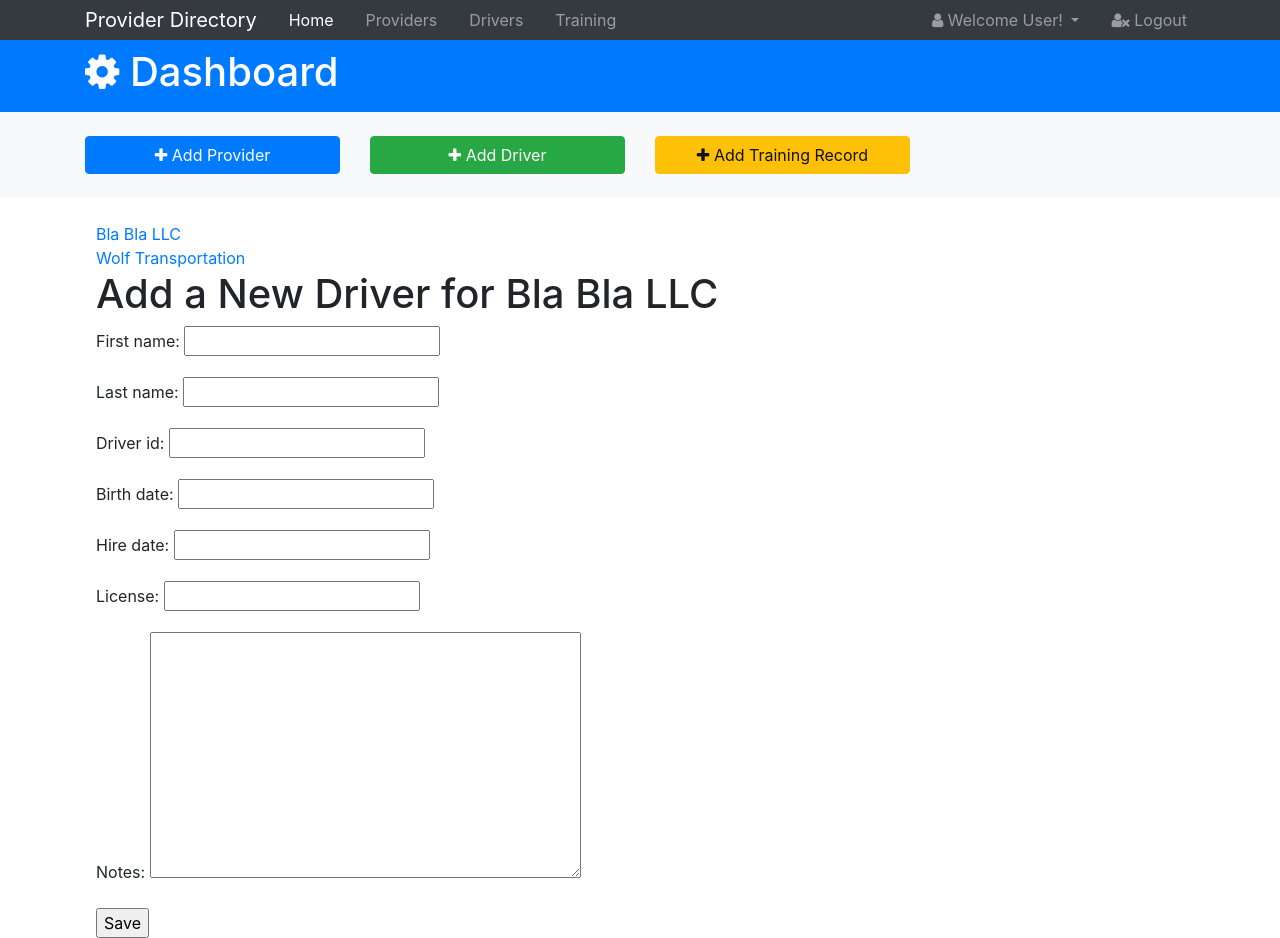
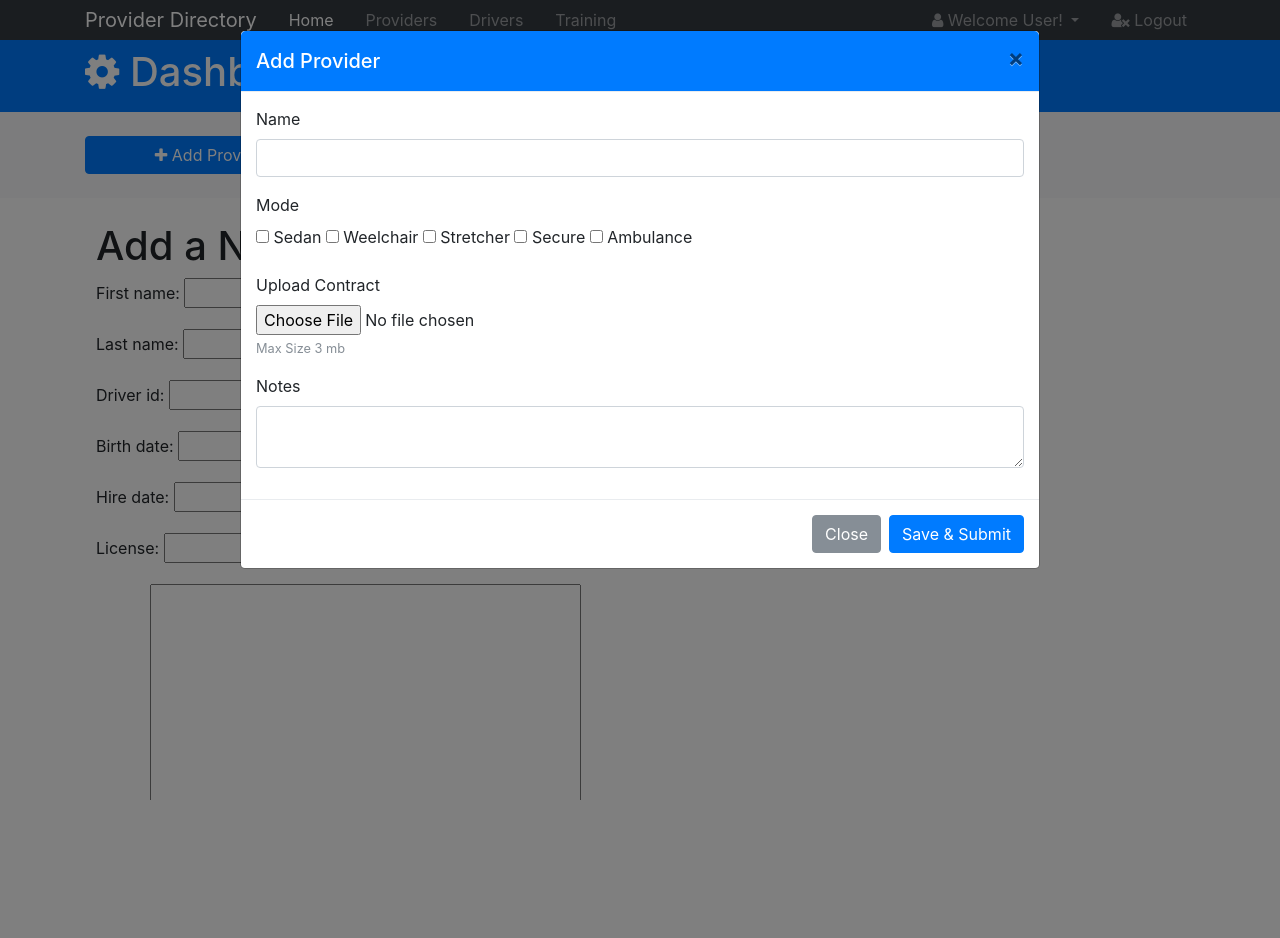
Before and after one commit to capriciash/Provider_Manager, a Django app: page /directory/1/add_driver/ in a window 1280 px wide, after a click on "Add Provider". After the commit the page ends 800 px from the top, so only its background shows below. Run offline with Django 3.2, Linux system fonts and the light colour scheme; a user stored in the database is signed in; data comes from the database, SQL or seed files in the repository; some libraries are stand-ins or nearby versions.

Commit message:
add buttons and modals

```diff
--- a/templates/layout.html
+++ b/templates/layout.html
@@ -8,15 +8,10 @@
     <title>{% block title %}{% endblock %}</title>
     <link rel="stylesheet" href="{% static 'css/styles.css' %}">
     <link rel="stylesheet" href="{% static 'bootstrap/bootstrap.css' %}">
-    <link href="https://maxcdn.bootstrapcdn.com/font-awesome/4.7.0/css/font-awesome.min.css"
-          rel="stylesheet"
-          integrity="sha384-wvfXpqpZZVQGK6TAh5PVlGOfQNHSoD2xbE+QkPxCAFlNEevoEH3Sl0sibVcOQVnN"
-          crossorigin="anonymous"
-    >
+    <link href="https://maxcdn.bootstrapcdn.com/font-awesome/4.7.0/css/font-awesome.min.css" rel="stylesheet" integrity="sha384-wvfXpqpZZVQGK6TAh5PVlGOfQNHSoD2xbE+QkPxCAFlNEevoEH3Sl0sibVcOQVnN" crossorigin="anonymous">
     <script src="https://code.jquery.com/jquery-3.2.1.slim.min.js" integrity="sha384-KJ3o2DKtIkvYIK3UENzmM7KCkRr/rE9/Qpg6aAZGJwFDMVNA/GpGFF93hXpG5KkN" crossorigin="anonymous"></script>
     <script src="https://cdnjs.cloudflare.com/ajax/libs/popper.js/1.12.3/umd/popper.min.js" integrity="sha384-vFJXuSJphROIrBnz7yo7oB41mKfc8JzQZiCq4NCceLEaO4IHwicKwpJf9c9IpFgh" crossorigin="anonymous"></script>
-    <script src="https://maxcdn.bootstrapcdn.com/bootstrap/4.0.0-beta.2/js/bootstrap.min.js" integrity="sha384-alpBpkh1PFOepccYVYDB4do5UnbKysX5WZXm3XxPqe5iKTfUKjNkCk9SaVuEZflJ" crossorigin="anonymous"></script>
-    <!-- <script type="text/javascript" src="{% static 'js/bootstrap.js' %}"></script> -->
+    <script src="{% static 'js/bootstrap.min.js' %}"></script>
     {% block static %}{% endblock %}
   </head>
   <body>
@@ -93,8 +88,8 @@
             </a>
           </div>
           <div class="col-md-3">
-            <a href="#" class="btn btn-warning btn-block" data-toggle="modal" data-target="#addTrainingModal">
-              <i class="fa fa-plus"></i> Add Training Record
+            <a href="#" class="btn btn-warning btn-block" data-toggle="modal" data-target="#addUserModal">
+              <i class="fa fa-plus"></i> Add User
             </a>
           </div>
         </div>
@@ -103,13 +98,169 @@
     </section>
 
 
+    <!-- PROVIDER MODAL -->
+    <div class="modal fade" id="addProviderModal">
+      <div class="modal-dialog modal-lg">
+        <div class="modal-content">
+          <div class="modal-header bg-primary text-white">
+            <h5 class="modal-title">Add Provider</h5>
+            <button class="close" data-dismiss="modal">
+              <span>&times;</span>
+            </button>
+          </div>
+          <div class="modal-body">
+            <form>
+              <div class="form-group">
+                <label for="name">Name</label>
+                <input type="text" class="form-control">
+              </div>
+              <div class="form-group">
+                <label for="mode">Mode</label></br>
+                <label class="checkbox-inline">
+                  <input type="checkbox" value="sedan"> Sedan
+                </label>
+                <label class="checkbox-inline">
+                  <input type="checkbox" value="wheelchair"> Weelchair
+                </label>
+                <label class="checkbox-inline">
+                  <input type="checkbox" value="stretcher"> Stretcher
+                </label>
+                <label class="checkbox-inline">
+                  <input type="checkbox" value="secure"> Secure
+                </label>
+                <label class="checkbox-inline">
+                  <input type="checkbox" value="ambulance"> Ambulance
+                </label>
+              </div>
+              <div class="form-group">
+                <label for="contract">Upload Contract</label>
+                <input type="file" class="form-control-file">
+                <small class="form-text text-muted">Max Size 3 mb</small>
+              </div>
+              <div class="form-group">
+                <label for="notes">Notes</label>
+                <textarea class="form-control"></textarea>
+              </div>
+            </form>
+          </div>
+          <div class="modal-footer">
+            <button class="btn btn-secondary" data-dismiss="modal">Close</button>
+            <button class="btn btn-primary" data-dismiss="modal">Save & Submit</button>
+          </div>
+        </div>
+      </div>
+    </div>
+
+    <!-- DRIVER MODAL -->
+    <div class="modal fade" id="addDriverModal">
+      <div class="modal-dialog modal-lg">
+        <div class="modal-content">
+          <div class="modal-header bg-success text-white">
+            <h5 class="modal-title">Add Driver</h5>
+            <button class="close" data-dismiss="modal">
+              <span>&times;</span>
+            </button>
+          </div>
+          <div class="modal-body">
+            <form>
+              <div class="form-group">
+                <label for="fname">First Name</label>
+                <input type="text" class="form-control">
+              </div>
+              <div class="form-group">
+                <label for="lname">Last Name</label>
+                <input type="text" class="form-control">
+              </div>
+              <div class="form-group">
+                <label for="license">License Number</label>
+                <input type="text" class="form-control">
+              </div>
+              <div class="form-group">
+                <label for="bday">Birthday</label>
+                <input type="date" name="bday">
+              </div>
+              <div class="form-group">
+                <label for="mode">Mode</label></br>
+                <label class="checkbox-inline">
+                  <input type="checkbox" value="sedan"> Sedan
+                </label>
+                <label class="checkbox-inline">
+                  <input type="checkbox" value="wheelchair"> Wheelchair
+                </label>
+                <label class="checkbox-inline">
+                  <input type="checkbox" value="stretcher"> Stretcher
+                </label>
+                <label class="checkbox-inline">
+                  <input type="checkbox" value="secure"> Secure
+                </label>
+                <label class="checkbox-inline">
+                  <input type="checkbox" value="ambulance"> Ambulance
+                </label>
+              </div>
+              <div class="form-group">
+                <label for="hiredate">Date of Hire</label>
+                <input type="date" name="hiredate">
+              </div>
+              <div class="form-group">
+                <label for="notes">Notes</label>
+                <textarea class="form-control"></textarea>
+              </div>
+            </form>
+          </div>
+          <div class="modal-footer">
+            <button class="btn btn-secondary" data-dismiss="modal">Close</button>
+            <button class="btn btn-success" data-dismiss="modal">Save & Submit</button>
+          </div>
+        </div>
+      </div>
+    </div>
+
+    <!-- TRAINING MODAL -->
+    <div class="modal fade" id="addUserModal">
+      <div class="modal-dialog modal-lg">
+        <div class="modal-content">
+          <div class="modal-header bg-warning text-white">
+            <h5 class="modal-title">Add User</h5>
+            <button class="close" data-dismiss="modal">
+              <span>&times;</span>
+            </button>
+          </div>
+          <div class="modal-body">
+            <form>
+              <div class="form-group">
+                <label for="name">Name</label>
+                <input type="text" class="form-control">
+              </div>
+              <div class="form-group">
+                <label for="email">Email</label>
+                <input type="email" class="form-control">
+              </div>
+              <div class="form-group">
+                <label for="password">Password</label>
+                <input type="password" class="form-control">
+              </div>
+              <div class="form-group">
+                <label for="name">Confirm Password</label>
+                <input type="password" class="form-control">
+              </div>
+            </form>
+          </div>
+          <div class="modal-footer">
+            <button class="btn btn-secondary" data-dismiss="modal">Close</button>
+            <button class="btn btn-warning" data-dismiss="modal">Save & Submit</button>
+          </div>
+        </div>
+      </div>
+    </div>
+
     <!-- SITE -->
     <div class='site-container'>
-      <div class="nav_left">
-        {% nav_providers_list %}
-      </div>
       <div class="page_content">
         {% block content %}{% endblock %}
+      </div>
+      <div class="nav_left">
+      <h4>All Providers</h4>
+        {% nav_providers_list %}
       </div>
     </div>
   </body>
```
